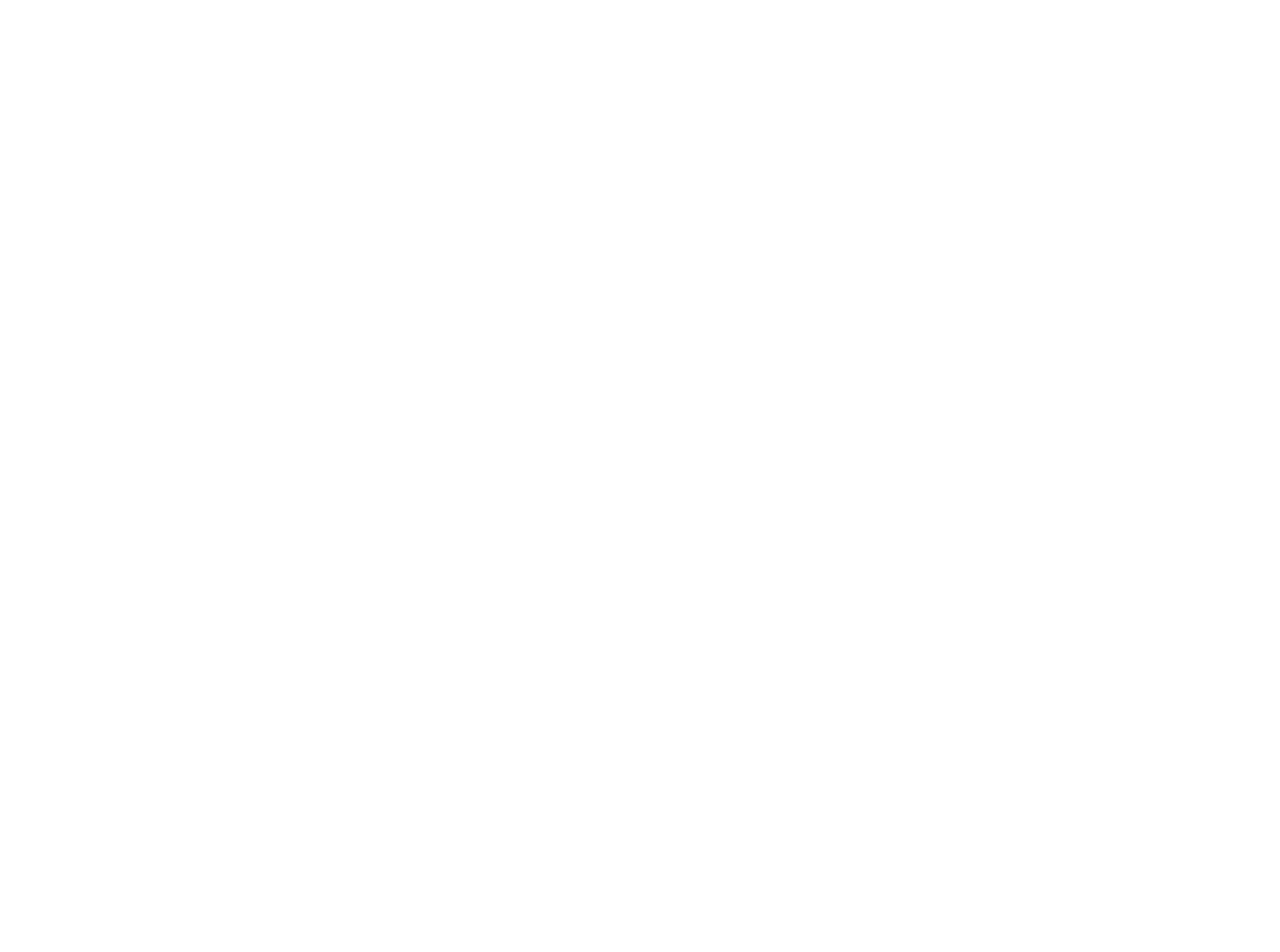
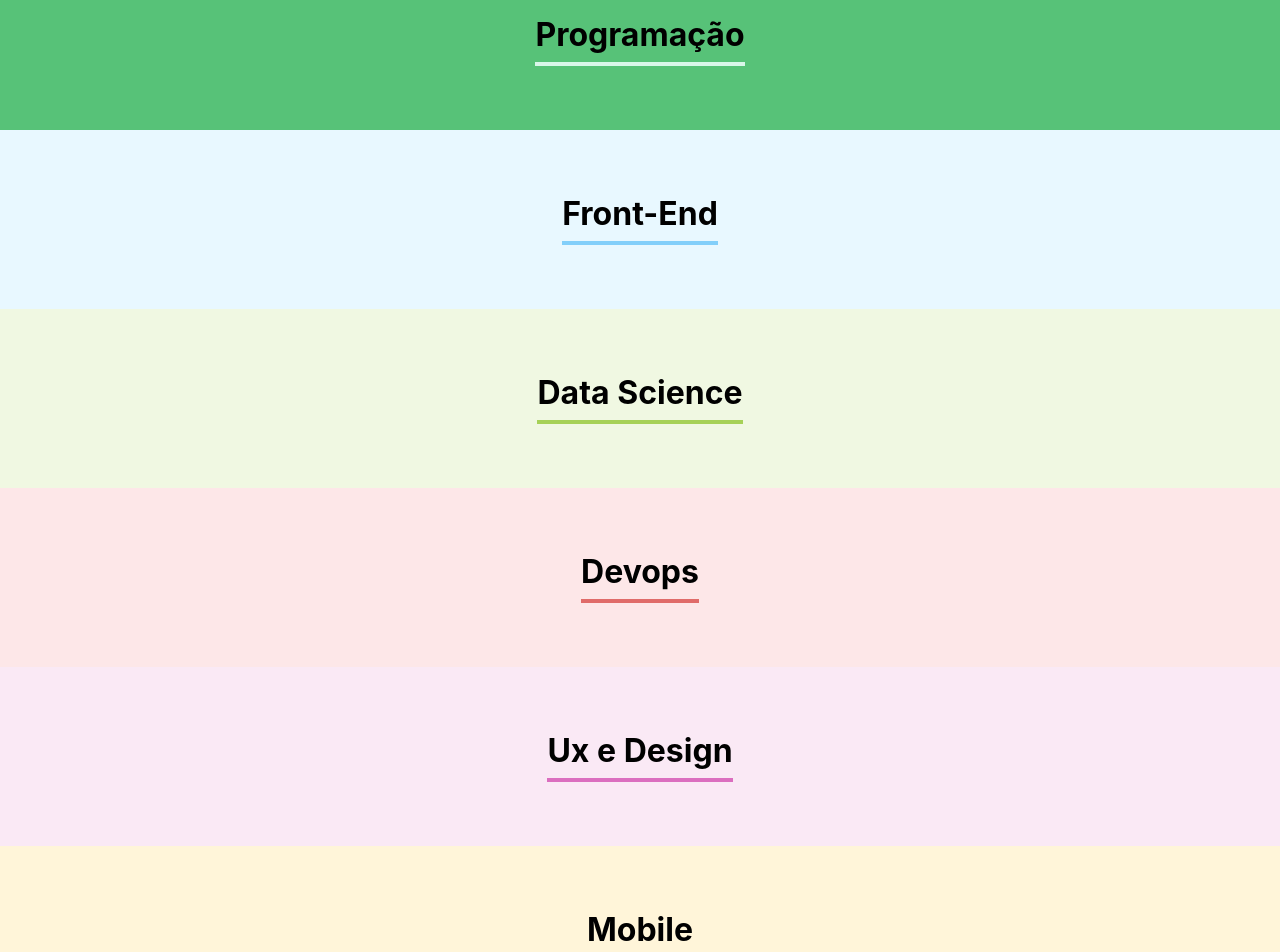
Before and after one commit to alanserafim/react-app-organo, a React (Create React App) app: page / in a window 1280 px wide. Shown: the part 1580-2532 px from the top of the page. Before the commit the page ends 1531 px from the top, so only its background shows below. Built offline with nearby package versions, Linux system fonts and the light colour scheme; the HTML template or start-up script is replaced by a standard one.

Commit message:
Aula 04.3 css inline usando js

```diff
--- a/src/App.js
+++ b/src/App.js
@@ -1,16 +1,55 @@
 import { useState } from 'react';
 import Banner from './components/Banner/Banner';
 import Formulario from './components/Formulario';
+import Time from './components/Time';
 
 
 function App() {
 
+  const times = [
+    {
+      nome: "Programação",
+      corPrimaria: "#d9f7e9",
+      corSecundaria: "#57c278",
+    },
+    {
+      nome: "Front-End",
+      corPrimaria: "#82CFFA",
+      corSecundaria: "#E8F8FF",
+    },
+    {
+      nome: "Data Science",
+      corPrimaria: "#A6D157",
+      corSecundaria: "#F0F8E2",
+    },
+    {
+      nome: "Devops",
+      corPrimaria: "#E06B69",
+      corSecundaria: "#FDE7E8",
+    },
+    {
+      nome: "Ux e Design",
+      corPrimaria: "#DB6EBF",
+      corSecundaria: "#FAE9F5",
+    },
+    {
+      nome: "Mobile",
+      corPrimaria: "#FFBA05",
+      corSecundaria: "#FFF5D9",
+    },
+    {
+      nome: "Inovação e Gestão",
+      corPrimaria: "#FF8A29",
+      corSecundaria: "#FFEEDF",
+    }
+  ]
 
-  const [colaboradores, setColaboladores] = useState([])
+
+  const [colaboradores, setColaboradores] = useState([])
 
   const aoNovoColaboradorAdicionado = (colaborador) => {
     console.log(colaborador);
-    setColaboladores([...colaboradores, colaborador])
+    setColaboradores([...colaboradores, colaborador])
     console.log(colaboradores);
   }
 
@@ -18,6 +57,14 @@
     <div>
        <Banner/>
       <Formulario aoColaboradorCadastrado={ colaborador => aoNovoColaboradorAdicionado(colaborador)}/>
+      {
+        times.map((time)=>{
+          return(
+            <Time key={time.nome} nome={time.nome} corPrimaria={time.corPrimaria} corSecundaria={time.corSecundaria}/>
+          )
+        })
+      }
+
     </div>
   );
 }
--- /dev/null
+++ b/src/components/Time/Time.css
@@ -0,0 +1,11 @@
+.time {
+    text-align: center;
+    padding: 32px;
+}
+
+.time h3 {
+    font-size: 32px;
+    border-bottom: 4px solid;
+    display: inline-block;
+    padding-bottom: 8px;
+}
--- /dev/null
+++ b/src/components/Time/index.js
@@ -0,0 +1,15 @@
+import './Time.css'
+
+const Time = (props) => {
+
+    const background = {backgroundColor: props.corSecundaria}
+    const border = {borderColor: props.corPrimaria}
+
+    return(
+        <section className='time' style={background}>
+            <h3 style={border}>{props.nome}</h3>
+        </section>
+    )
+}
+
+export default Time;
```
Also changed, not shown: 1 other file (tests, documents, lock files or other folders).
